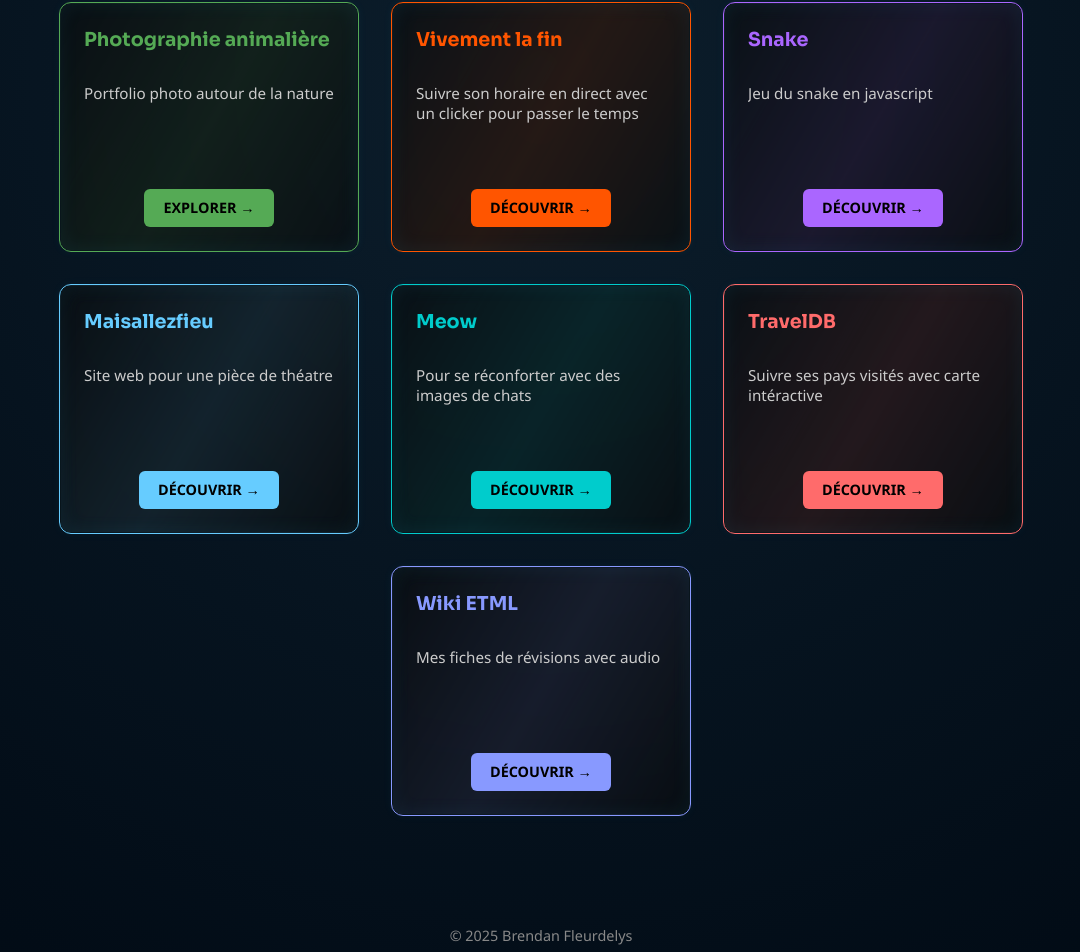
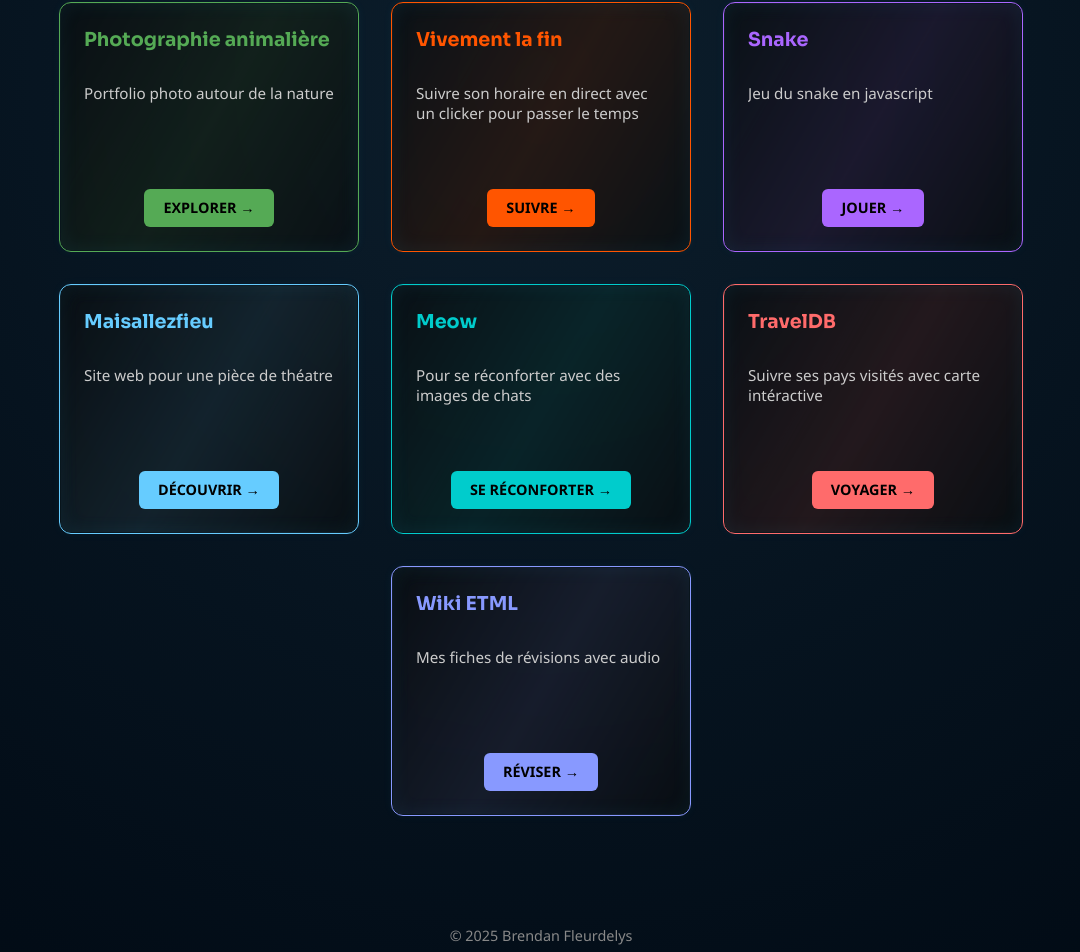
Before and after one commit to Fbrend23/Portail, a Vue app: page / in a window 1280 px wide. Shown: the part 830-1782 px from the top of the page, without its empty margins (99-1179 px from the left). Built offline with nearby package versions, Linux system fonts and the light colour scheme; what @tsparticles/vue3 would draw is missing.

Commit message:
feat: add back custom text to buttons

```diff
--- a/src/App.vue
+++ b/src/App.vue
@@ -16,7 +16,8 @@ const projects = ref([
     description: 'Portfolio photo autour de la nature',
     link: 'https://photographie.brendanfleurdelys.ch/',
     theme: 'forest',
-    image: '/assets/cartes/s-photo.png'
+    image: '/assets/cartes/s-photo.png',
+    btnText: 'EXPLORER →'
   },
   {
     id: 's-horaire',
@@ -24,7 +25,8 @@ const projects = ref([
     description: 'Suivre son horaire en direct avec un clicker pour passer le temps',
     link: 'https://horaire.brendanfleurdelys.ch/',
     theme: 'flare',
-    image: '/assets/cartes/s-horaire.png'
+    image: '/assets/cartes/s-horaire.png',
+    btnText: 'SUIVRE →'
   },
   {
     id: 's-snake',
@@ -32,7 +34,8 @@ const projects = ref([
     description: 'Jeu du snake en javascript',
     link: 'https://snake.brendanfleurdelys.ch/',
     theme: 'void',
-    image: '/assets/cartes/s-snake.png'
+    image: '/assets/cartes/s-snake.png',
+    btnText: 'JOUER →'
   },
   {
     id: 's-fieu',
@@ -40,7 +43,8 @@ const projects = ref([
     description: 'Site web pour une pièce de théatre',
     link: 'https://maisallezfieu.be/',
     theme: 'crystal',
-    image: '/assets/cartes/s-fieu.png'
+    image: '/assets/cartes/s-fieu.png',
+    btnText: 'DÉCOUVRIR →'
   },
   {
     id: 's-meow',
@@ -48,7 +52,8 @@ const projects = ref([
     description: 'Pour se réconforter avec des images de chats',
     link: 'https://meow.brendanfleurdelys.ch/',
     theme: 'ocean',
-    image: '/assets/cartes/s-meow.png'
+    image: '/assets/cartes/s-meow.png',
+    btnText: 'SE RÉCONFORTER →'
   },
   {
     id: 's-travel',
@@ -56,7 +61,8 @@ const projects = ref([
     description: 'Suivre ses pays visités avec carte intéractive',
     link: 'https://traveldb.brendanfleurdelys.ch/',
     theme: 'sunset',
-    image: '/assets/cartes/s-travel.png'
+    image: '/assets/cartes/s-travel.png',
+    btnText: 'VOYAGER →'
   },
   {
     id: 's-wiki',
@@ -64,7 +70,8 @@ const projects = ref([
     description: 'Mes fiches de révisions avec audio',
     link: 'https://revisions.brendanfleurdelys.ch/',
     theme: 'dream',
-    image: '/assets/cartes/s-wiki.png'
+    image: '/assets/cartes/s-wiki.png',
+    btnText: 'RÉVISER →'
   }
 ])
 const isLoaded = ref(false)
@@ -84,8 +91,7 @@ const isLoaded = ref(false)
           <div v-for="(project, index) in projects" :key="project.id" class="card-wrapper"
             :style="{ animationDelay: `${index * 0.1}s` }">
             <ProjectCard :title="project.title" :description="project.description" :link="project.link"
-              :theme="project.theme" :image="project.image"
-              :btnText="project.theme === 'horaire' ? 'SUIVRE →' : (project.theme === 'forest' ? 'EXPLORER →' : 'DÉCOUVRIR →')" />
+              :theme="project.theme" :image="project.image" :btnText="project.btnText" />
           </div>
         </section>
 
```
